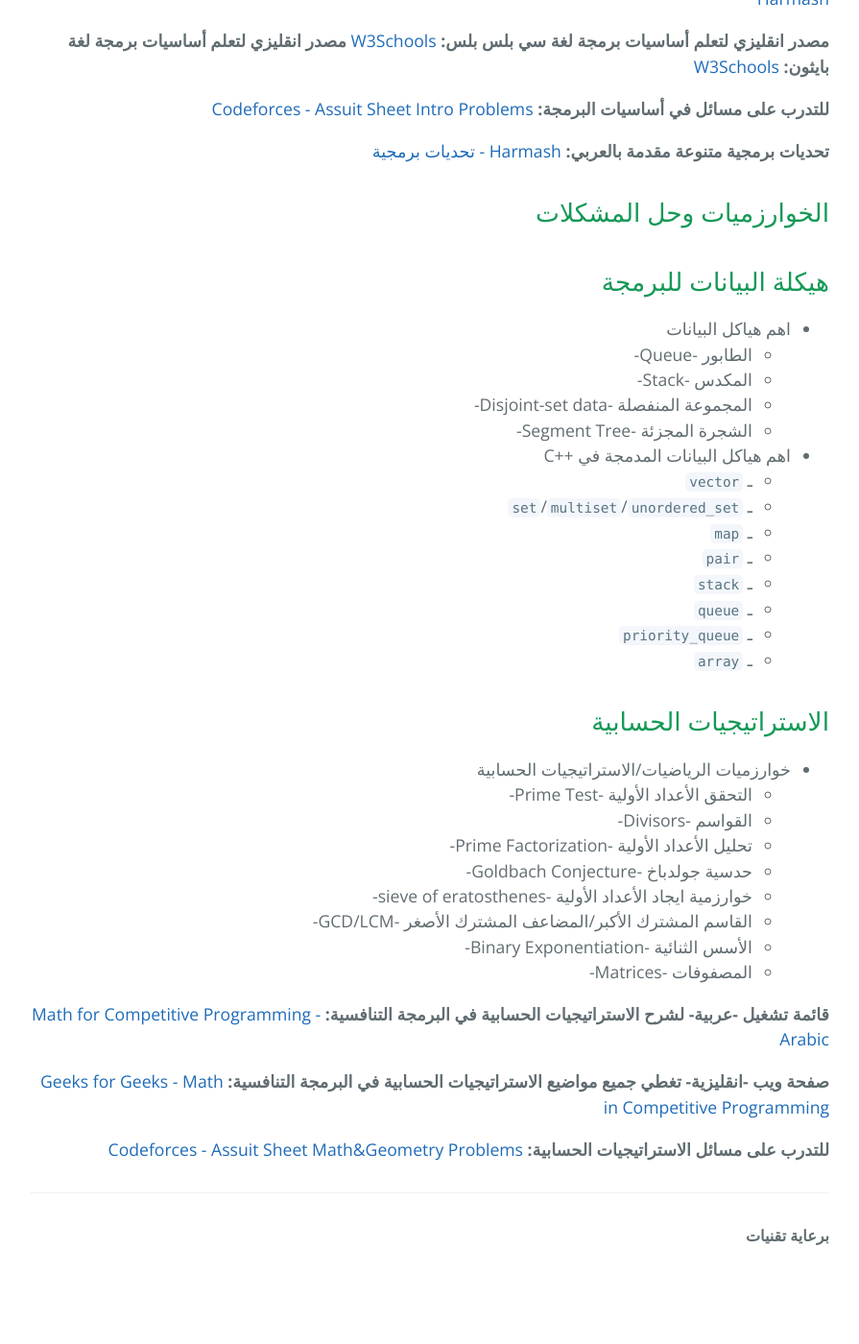
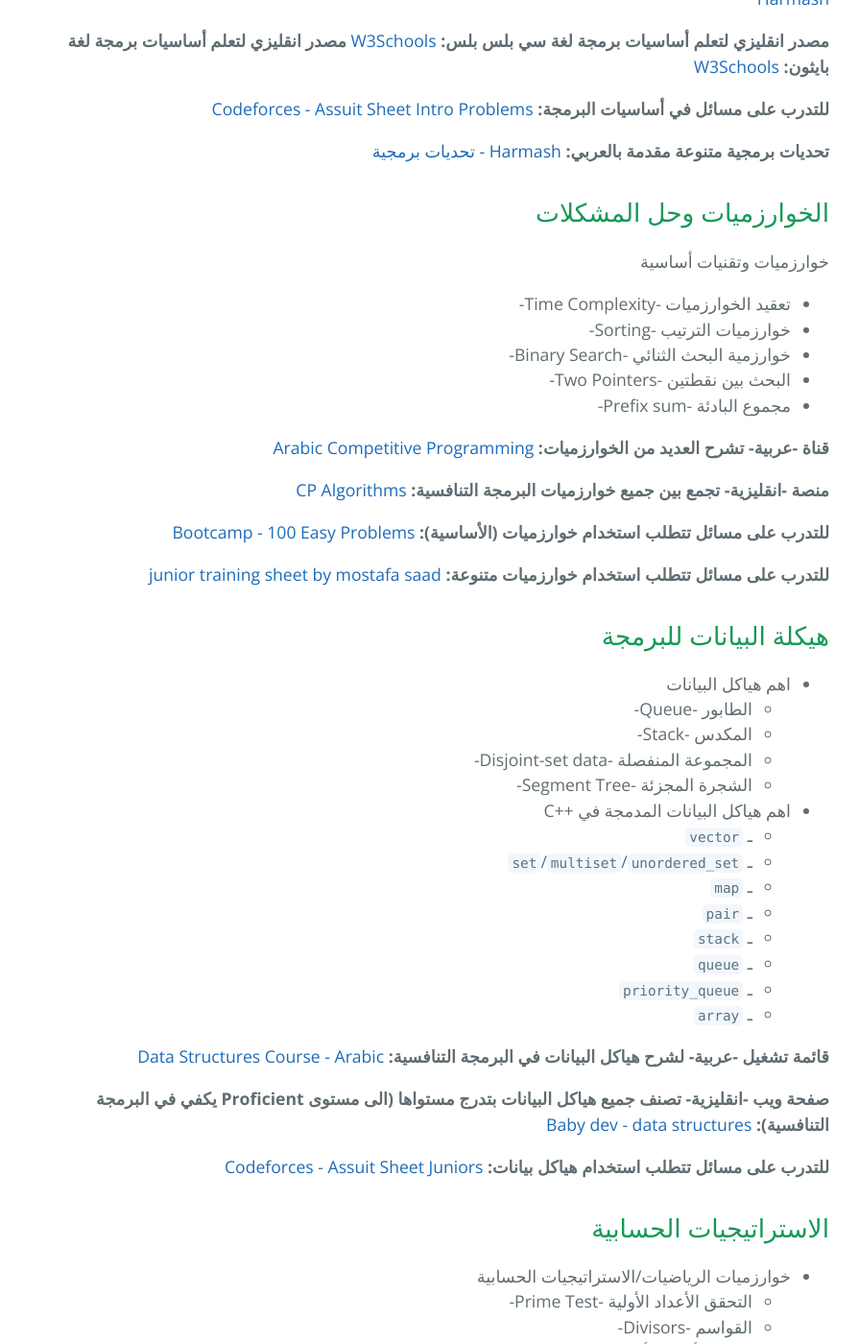
Before and after one commit to Teqaniaat/Teqaniaat, a Jekyll site: the page built from athka/first_exam_topics_junior_ar.md, in a window 1280 px wide and 1400 px high, scrolled down 1327 px. Shown: the whole window at 96% size, without its empty margins (192-1087 px from the left). Built offline with Jekyll 4.4.1, drawn with Linux system fonts in a browser that asks for light colours; the repository's description, which GitHub fills in, is left out; before the commit the page ends 2658 px from its top, so only the background shows below that.

Commit message:
Update first_exam_topics_junior_ar.md

```diff
--- a/athka/first_exam_topics_junior_ar.md
+++ b/athka/first_exam_topics_junior_ar.md
@@ -47,6 +47,21 @@ lang: ar
 
 <a id="الخوارزميات-وحل-المشكلات"></a>
 ## الخوارزميات وحل المشكلات
+خوارزميات وتقنيات أساسية
+- تعقيد الخوارزميات -Time Complexity-
+- خوارزميات الترتيب -Sorting-
+- خوارزمية البحث الثنائي -Binary Search-
+- البحث بين نقطتين -Two Pointers-
+- مجموع البادئة -Prefix sum-
+
+**قناة -عربية- تشرح العديد من الخوارزميات:** [Arabic Competitive Programming](https://www.youtube.com/@ArabicCompetitiveProgramming/playlists)
+
+**منصة -انقليزية- تجمع بين جميع خوارزميات البرمجة التنافسية:** [CP Algorithms](https://cp-algorithms.com/index.html)
+
+**للتدرب على مسائل تتطلب استخدام خوارزميات (الأساسية):** [Bootcamp - 100 Easy Problems](https://codeforces.com/group/yg7WhsFsAp/contests)
+
+**للتدرب على مسائل تتطلب استخدام خوارزميات متنوعة:** [junior training sheet by mostafa saad](https://docs.google.com/spreadsheets/d/1iJZWP2nS_OB3kCTjq8L6TrJJ4o-5lhxDOyTaocSYc-k/edit#gid=123190759)
+
 
 <a id="هيكلة-البيانات-للبرمجة"></a>
 ## هيكلة البيانات للبرمجة
@@ -65,6 +80,12 @@ lang: ar
   - ـ `priority_queue`
   - ـ `array`
 
+**قائمة تشغيل -عربية- لشرح هياكل البيانات في البرمجة التنافسية:** [Data Structures Course - Arabic](https://www.youtube.com/playlist?list=PLCInYL3l2AajqOUW_2SwjWeMwf4vL4RSp)
+
+**صفحة ويب -انقليزية- تصنف جميع هياكل البيانات بتدرج مستواها (الى مستوى Proficient يكفي في البرمجة التنافسية):** [Baby dev - data structures](https://byby.dev/data-structures)
+
+**للتدرب على مسائل تتطلب استخدام هياكل بيانات:** [Codeforces - Assuit Sheet Juniors](https://codeforces.com/group/c3FDl9EUi9/contests)
+
 <a id="الاستراتيجيات-الحسابية"></a>
 ## الاستراتيجيات الحسابية
 - خوارزميات الرياضيات/الاستراتيجيات الحسابية
```
